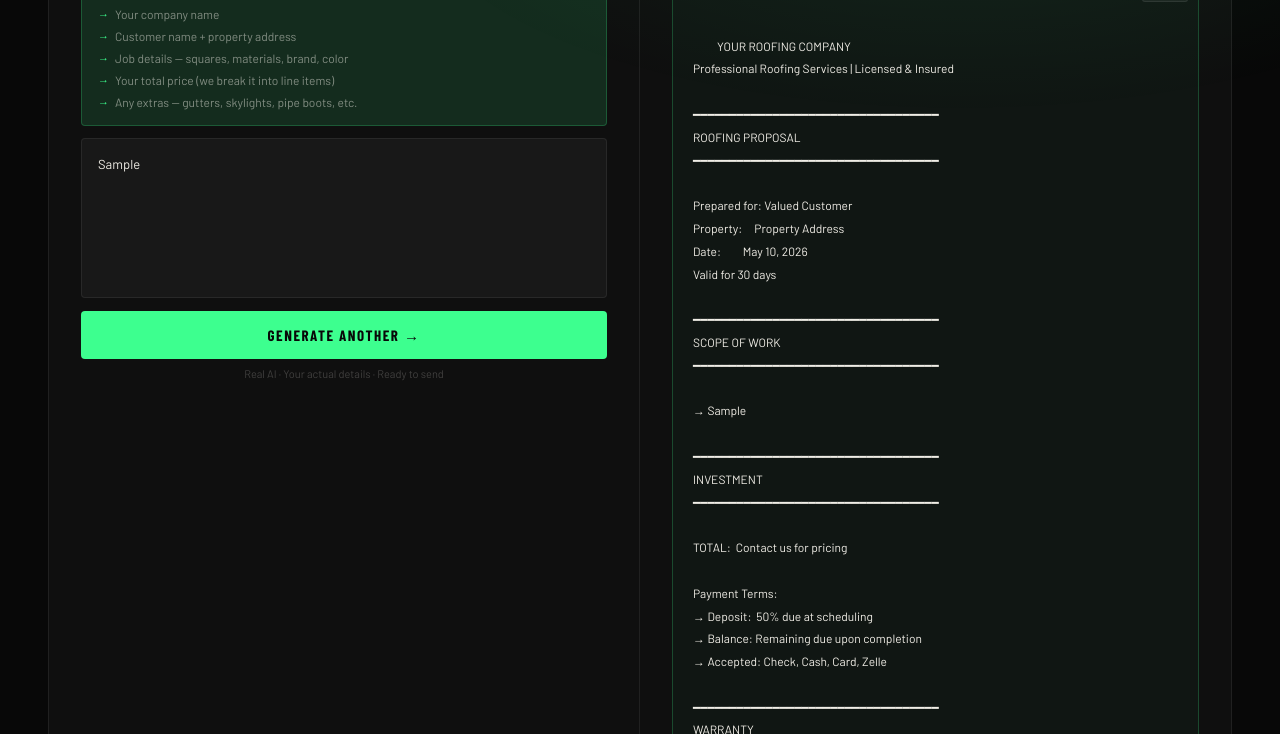
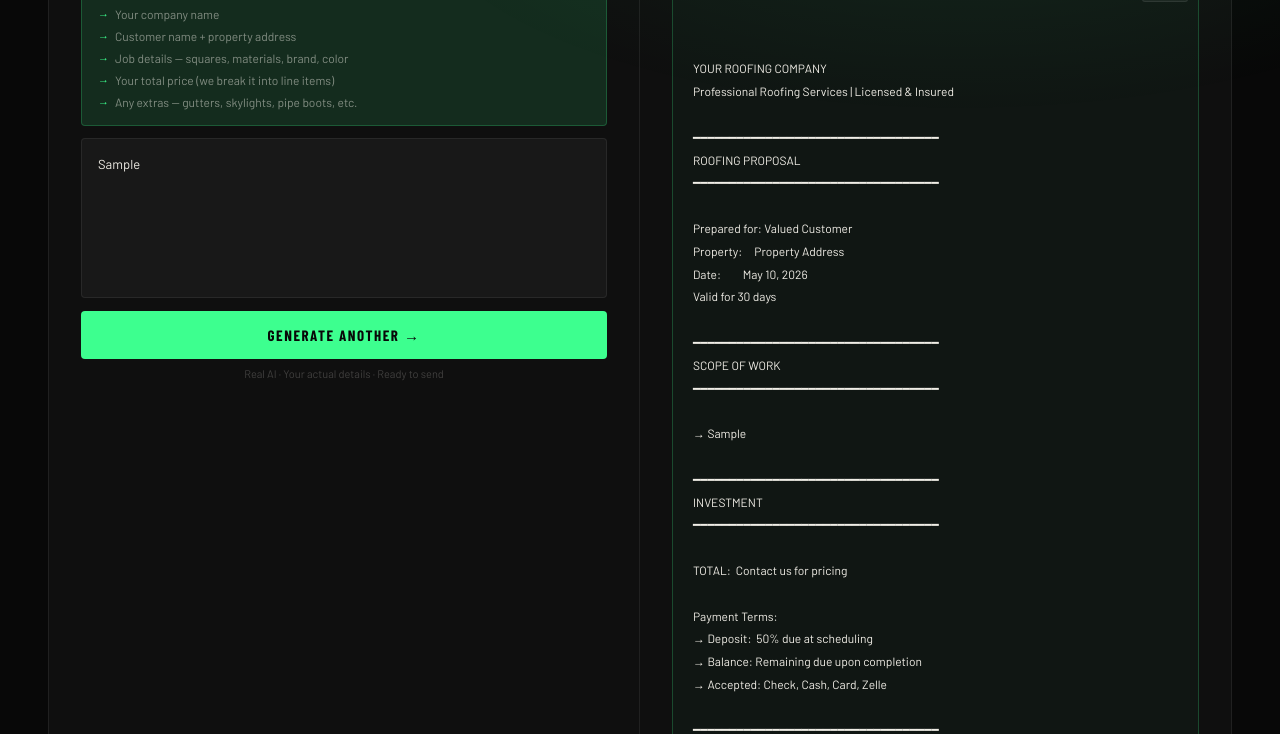
Before and after one commit to WonTheJob/wonthejob-site, a plain HTML site: page index.html in a window 1280 px wide. Both pictures are taken after typing "Sample" into the empty fields and a click on the button "GENERATE MY PROPOSAL →". Shown: the part 2972-3706 px from the top of the page. Drawn offline with nearby package versions, Linux system fonts and the light colour scheme; no server answers; a web font is replaced by a local one.

Commit message:
Update index.html

```diff
--- a/index.html
+++ b/index.html
@@ -404,7 +404,7 @@ footer{border-top:1px solid var(--border);padding:28px 48px;display:flex;justify
         <div class="d-label">Your proposal</div>
         <div class="d-output" id="output">
           <div class="d-placeholder" id="placeholder">Your professional proposal appears here in seconds.<br><br>Enter your job details on the left and hit generate. This is what your homeowner receives — branded, detailed, and ready to sign.</div>
-          <span id="outputText" style="display:none"></span>
+          <div id="outputText" style="display:none;white-space:pre-wrap;font-size:12px;line-height:1.9"></div>
           <button class="d-copy" id="copyBtn" onclick="doCopy()">Copy</button>
         </div>
       </div>
@@ -675,7 +675,7 @@ async function runGenerate(){
   const copyBtn=document.getElementById('copyBtn');
   btn.disabled=true;btn.textContent='Writing your proposal...';
   placeholder.style.display='none';
-  out.style.display='inline';
+  out.style.display='block';
   out.innerHTML='<span style="color:var(--green);font-family:Barlow Condensed,sans-serif;font-size:13px;letter-spacing:1px">GENERATING YOUR PROPOSAL</span><span class="cursor"></span>';
   copyBtn.style.display='none';
   try{
```
